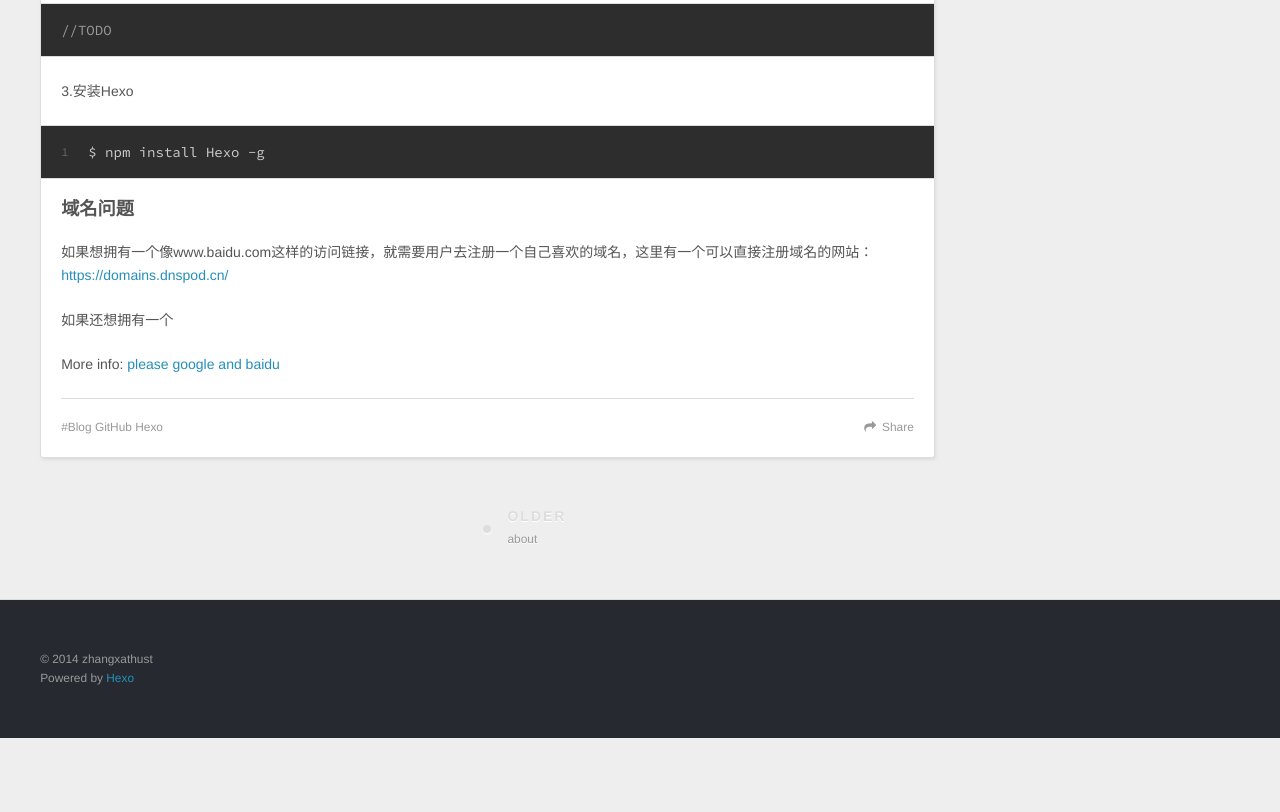
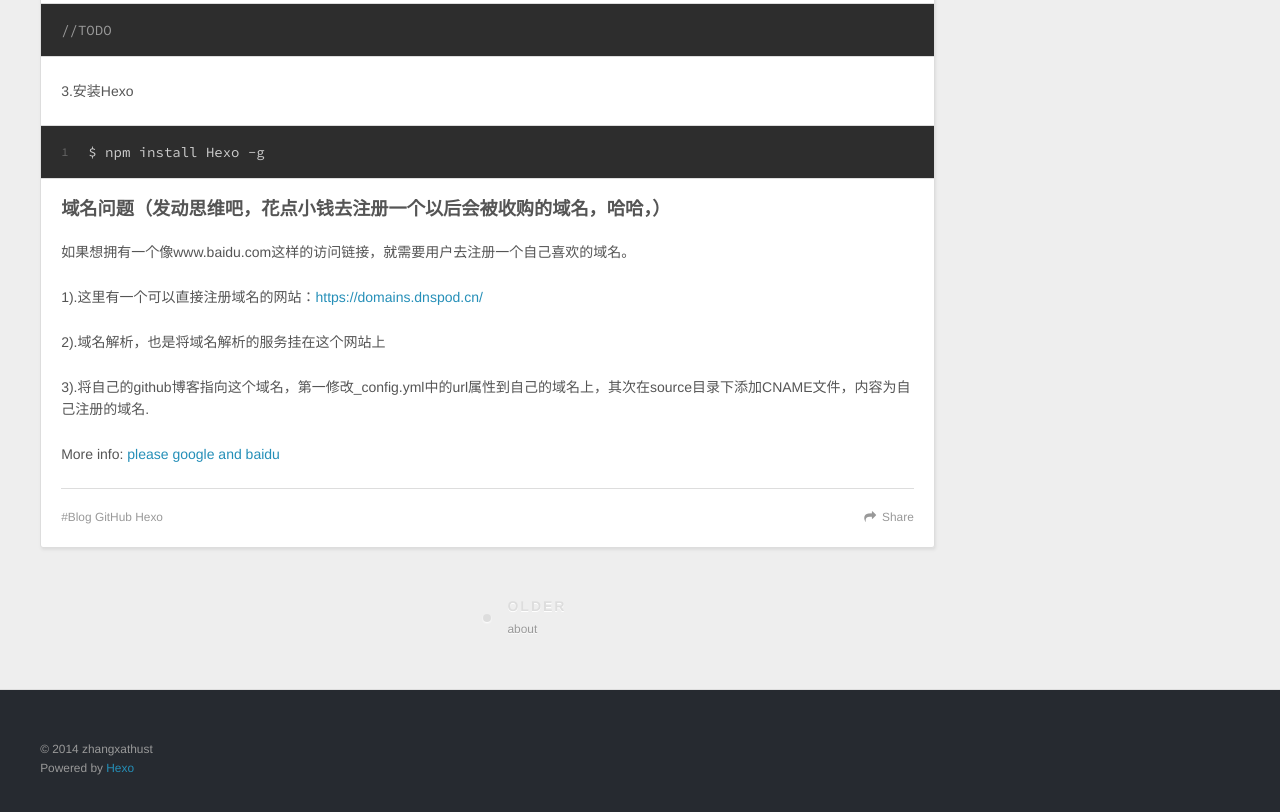
Before and after one commit to zhangxathust/blog, a plain HTML site: page 2014/12/01/howto/index.html in a window 1280 px wide. Shown: the part 1291-2103 px from the top of the page. Before the commit the page ends 2029 px from the top, so only its background shows below. Drawn offline with nearby package versions, Linux system fonts and the light colour scheme.

Commit message:
Site updated: 2014-12-01 16:13:51

```diff
--- a/2014/12/01/howto/index.html
+++ b/2014/12/01/howto/index.html
@@ -118,9 +118,11 @@
 </code></pre><p>3.安装Hexo</p>
 <figure class="highlight bash"><table><tr><td class="gutter"><pre><div class="line">1</div></pre></td><td class="code"><pre><div class="line">$ npm install Hexo -g</div></pre></td></tr></table></figure>
 
-<h3 id="域名问题">域名问题</h3>
-<p>如果想拥有一个像www.baidu.com这样的访问链接，就需要用户去注册一个自己喜欢的域名，这里有一个可以直接注册域名的网站：<a href="https://domains.dnspod.cn/" target="_blank" rel="external">https://domains.dnspod.cn/</a></p>
-<p>如果还想拥有一个</p>
+<h3 id="域名问题（发动思维吧，花点小钱去注册一个以后会被收购的域名，哈哈，）">域名问题（发动思维吧，花点小钱去注册一个以后会被收购的域名，哈哈，）</h3>
+<p>如果想拥有一个像www.baidu.com这样的访问链接，就需要用户去注册一个自己喜欢的域名。</p>
+<p>1).这里有一个可以直接注册域名的网站：<a href="https://domains.dnspod.cn/" target="_blank" rel="external">https://domains.dnspod.cn/</a></p>
+<p>2).域名解析，也是将域名解析的服务挂在这个网站上</p>
+<p>3).将自己的github博客指向这个域名，第一修改_config.yml中的url属性到自己的域名上，其次在source目录下添加CNAME文件，内容为自己注册的域名.</p>
 <p>More info: <a href="http://www.google.com" target="_blank" rel="external">please google and baidu</a></p>
 
 
```
Also changed, not shown: archives/2014/12/index.html (+5 -3 lines), archives/2014/index.html (+5 -3 lines), archives/index.html (+5 -3 lines), index.html (+5 -3 lines), tags/Blog-GitHub-Hexo/index.html (+5 -3 lines).
